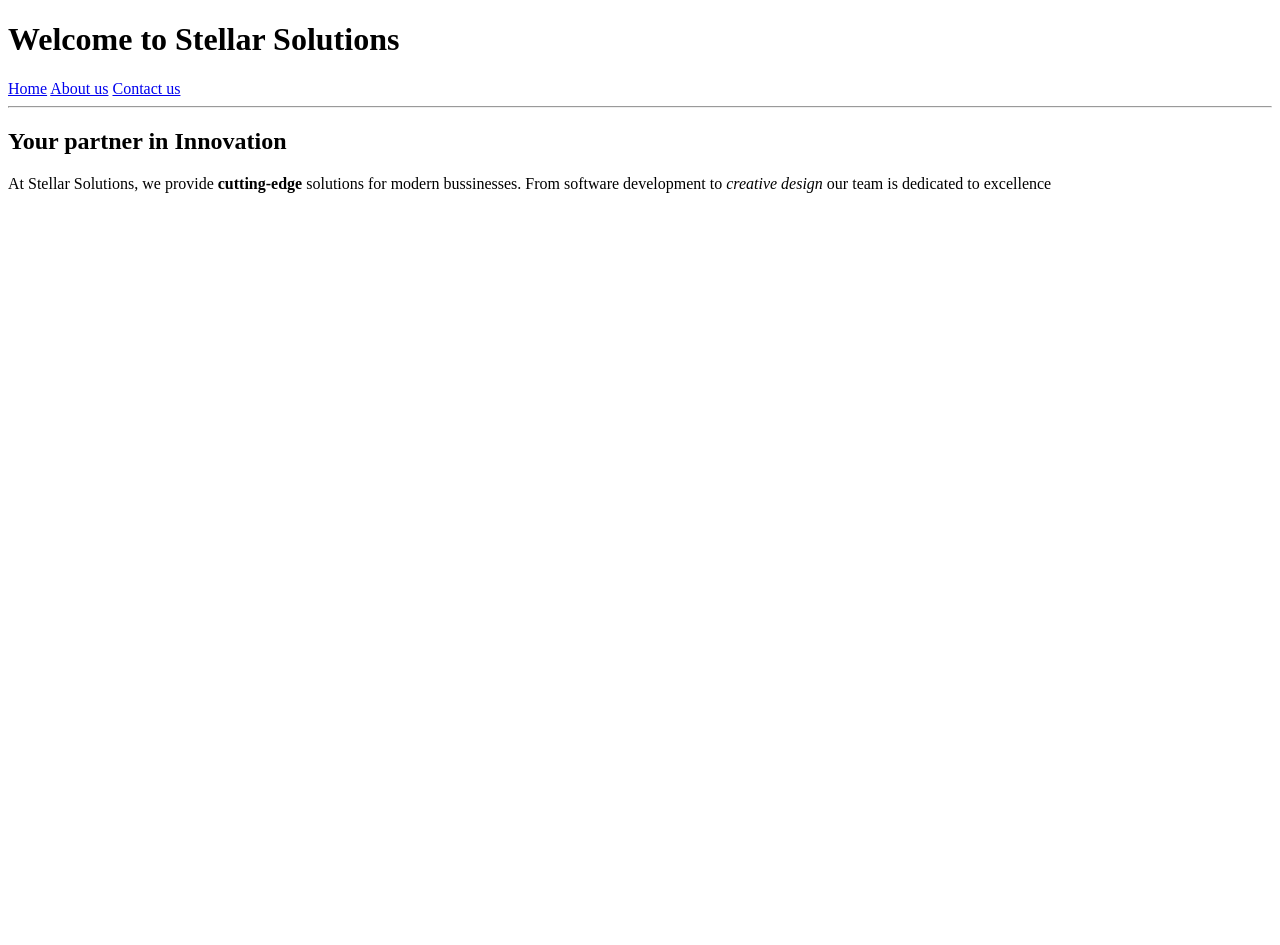
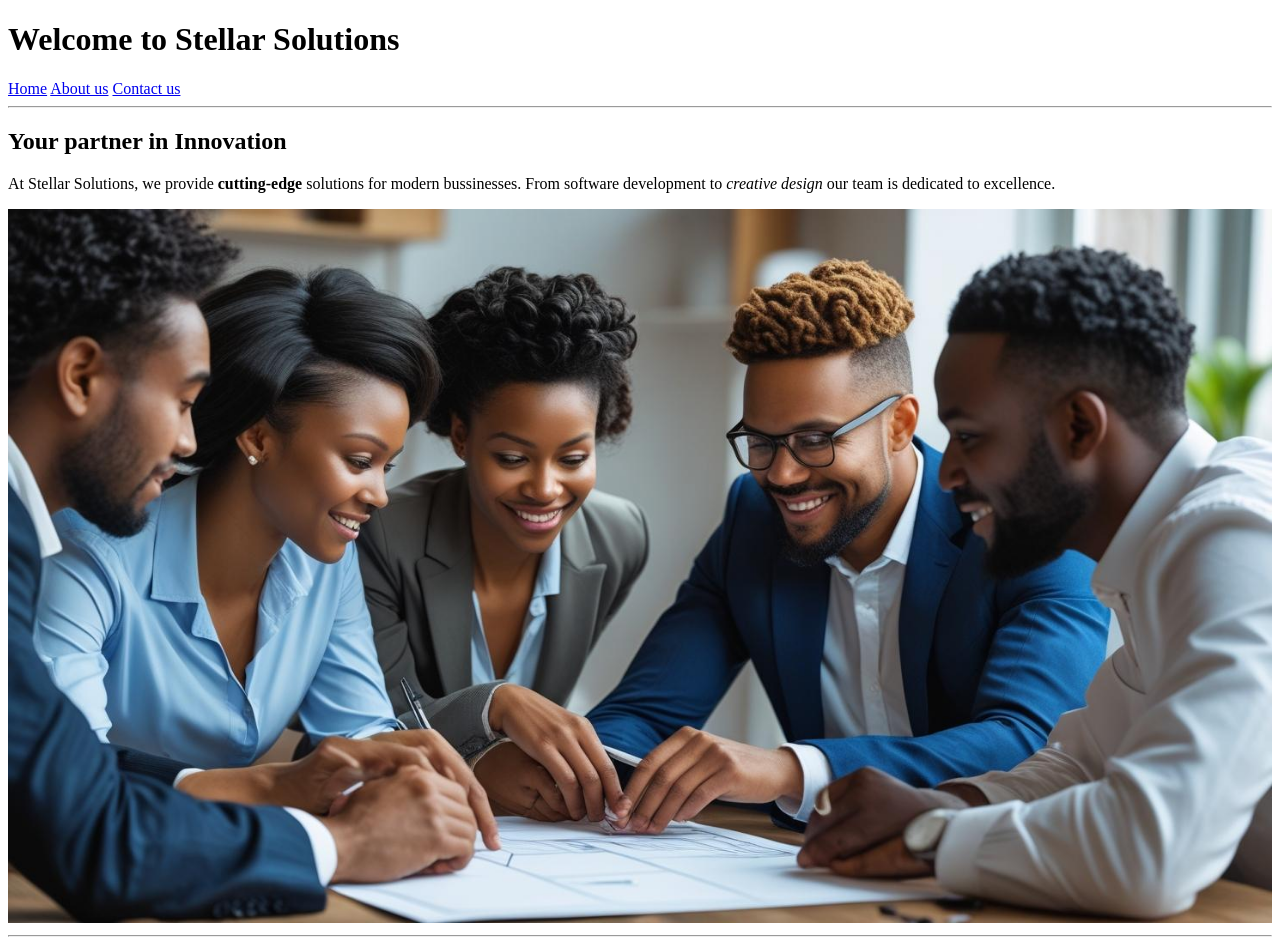
Before and after one commit to Othi99/StellaSolution, a plain HTML site: page StellaCode/index.html in a window 1280 px wide. Before the commit the page ends 800 px from the top, so only its background shows below. Drawn offline with Linux system fonts and the light colour scheme.

Commit message:
Updated index
Put images of teamwork on the code

```diff
--- a/StellaCode/index.html
+++ b/StellaCode/index.html
@@ -25,9 +25,16 @@
         <h2>Your partner in Innovation</h2>
         <p>
             At Stellar Solutions, we provide <strong>cutting-edge</strong> solutions for modern bussinesses.
-            From software development to <em>creative design</em> our team is dedicated to excellence
+            From software development to <em>creative design</em> our team is dedicated to excellence.
         </p>
+
+        <!--Image representing teamwork-->
+        <img src="images/teamwork.jpg"
+        alt="Teamworking together on a project"
+        style="max-width: 100%;height: auto;">
     </section>
+
+    <hr>
 
 </body>
 </html>
```
Also changed, not shown: StellaCode/images/teamwork.jpg (added).
